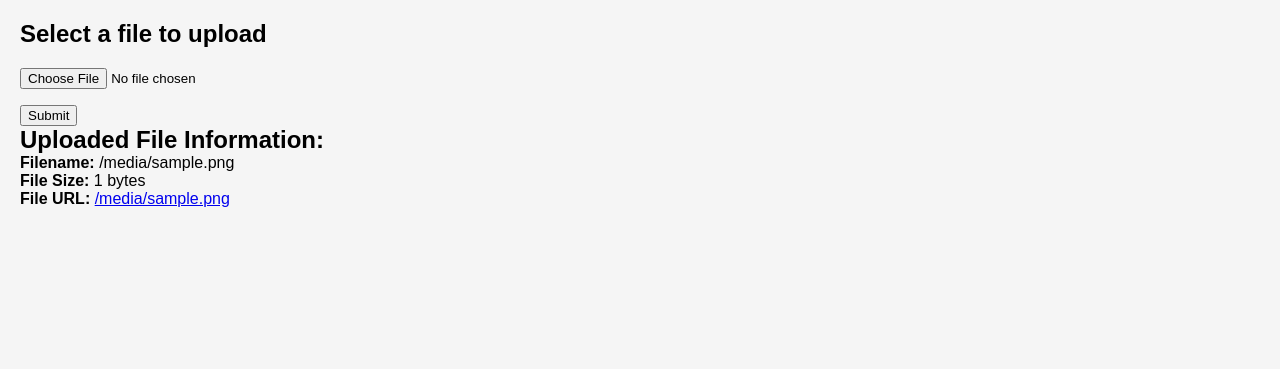
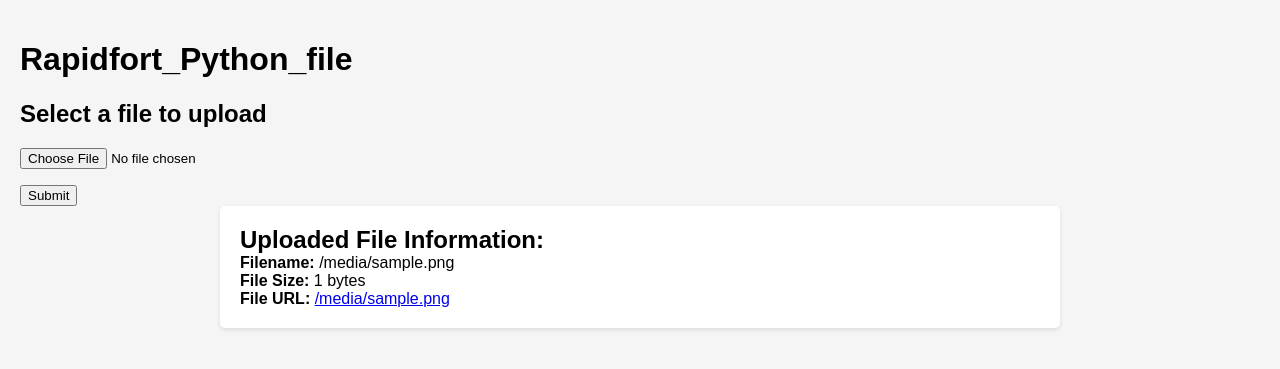
Before and after one commit to Harman717/20103063_rapidfort_project, a Flask app: template templates/upload.html in a window 1280 px wide. Shown: the top 369 px of the page. Run offline with Flask 2, Linux system fonts and the light colour scheme; the template is opened without the code that fills it: most values are stand-ins (such as "Sample title", 1, 10 or a date in 2020).

Commit message:
Update upload.html

```diff
--- a/templates/upload.html
+++ b/templates/upload.html
@@ -2,7 +2,7 @@
 <html>
 <head>
 	<link rel="stylesheet" type="text/css" href="{{ url_for('static', filename='style.css') }}">
-	<title>Python Flask File Upload Example</title>
+	<h1>Rapidfort_Python_file</h1>
 </head>
 <body>
 	<h2>Select a file to upload</h2>
@@ -17,6 +17,7 @@
 	  {% endif %}
 	{% endwith %}
 </p>
+<div class ="data">
 <form method="post" action="/" enctype="multipart/form-data">
     <dl>
 		<p>
@@ -27,11 +28,14 @@
 		<input type="submit" value="Submit">
 	</p>
 </form>
+</div>
+<div class = "container">
 	{% if file_info %}
 	<h2>Uploaded File Information:</h2>
 	<p><strong>Filename:</strong> {{ file_info.filename }}</p>
 	<p><strong>File Size:</strong> {{ file_info.file_size }} bytes</p>
 	<p><strong>File URL:</strong> <a href="{{ file_info.file_url }}" target="_blank">{{ file_info.file_url }}</a></p>
 	{% endif %}
+</div>
 </body>
 </html>
```
